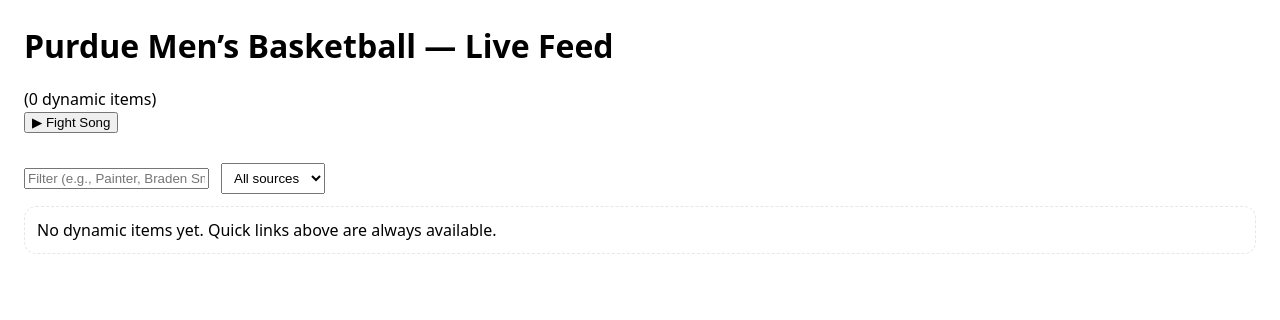
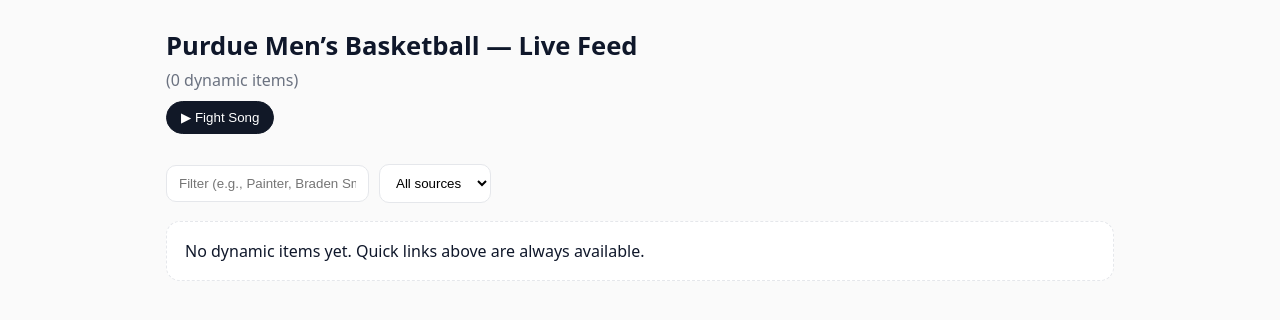
Before and after one commit to jasonab74-ctrl/purdue-mbb-bot, a Flask app: template templates/index.html in a window 1280 px wide. Shown: the top 320 px of the page. Run offline with Flask 3, Linux system fonts and the light colour scheme; the template is opened without the code that fills it, so the values that code supplies are empty.

Commit message:
Update style.css

```diff
--- a/static/style.css
+++ b/static/style.css
@@ -1,14 +1,27 @@
-:root { --card:#e5e7eb; --pad:14px; --radius:12px; }
-* { box-sizing: border-box; }
-body { font-family: system-ui, -apple-system, Segoe UI, Roboto, Arial, sans-serif; margin: 24px; }
-header { margin-bottom: 16px; }
-.row { display:flex; gap:12px; flex-wrap:wrap; align-items:center; }
-.quick { display:flex; gap:8px; flex-wrap:wrap; margin: 12px 0 18px; }
-.quick a { border:1px solid var(--card); border-radius: var(--radius); padding: 8px 12px; text-decoration:none; }
-.controls { display:flex; gap:12px; align-items:center; margin-bottom: 12px; }
-.items { list-style:none; padding:0; margin:0; display:grid; gap:12px; }
-.item { border:1px solid var(--card); border-radius: var(--radius); padding: var(--pad); }
-.item h3 { margin: 0 0 4px 0; font-size: 1.05rem; }
-.muted { color:#6b7280; font-size: .9rem; }
-.empty { padding: 12px; border:1px dashed var(--card); border-radius: var(--radius); }
-select { padding:6px 8px; }
+:root{
+  --bg:#fafafa; --card:#ffffff; --muted:#6b7280; --border:#e5e7eb;
+  --pill:#eef2ff; --pill-text:#3730a3; --text:#0f172a; --shadow:0 6px 24px rgba(2,6,23,.06);
+  --radius:14px; --pad:16px; --gap:14px; --accent:#b8860b;
+}
+*{box-sizing:border-box}
+html,body{margin:0;padding:0;background:var(--bg);color:var(--text);font-family:system-ui,-apple-system,Segoe UI,Roboto,Arial,sans-serif}
+.container{max-width:980px;margin:28px auto;padding:0 16px}
+.header h1{margin:0 0 6px 0;font-size:1.6rem}
+.sub{color:var(--muted);margin-bottom:10px}
+.actions{margin:8px 0 12px}
+.btn{border:1px solid var(--border);background:#fff;border-radius:999px;padding:8px 14px;cursor:pointer}
+.btn.primary{background:#111827;color:#fff;border-color:#111827}
+.quick{display:flex;flex-wrap:wrap;gap:8px;margin:8px 0 18px}
+.pill{background:var(--pill);color:var(--pill-text);padding:8px 12px;border-radius:999px;text-decoration:none;border:1px solid #c7d2fe}
+.controls{display:flex;gap:10px;align-items:center;margin:8px 0 18px}
+.input,.select{padding:10px 12px;border:1px solid var(--border);border-radius:10px;background:#fff}
+.muted{color:var(--muted)}
+.items{display:grid;gap:12px;list-style:none;padding:0;margin:0}
+.item{background:var(--card);border:1px solid var(--border);border-radius:var(--radius);padding:var(--pad);box-shadow:var(--shadow)}
+.item-head{display:flex;justify-content:space-between;gap:10px;align-items:flex-start}
+.title{font-weight:600;text-decoration:none;color:#0a0a0a}
+.title:hover{text-decoration:underline}
+.badge{background:#f1f5f9;border:1px solid var(--border);color:#111827;border-radius:999px;padding:3px 8px;font-size:.75rem}
+.meta{color:var(--muted);font-size:.85rem;margin-top:6px}
+.desc{margin:.5rem 0 0}
+.empty{padding:18px;border:1px dashed var(--border);border-radius:var(--radius);background:#fff}
```
